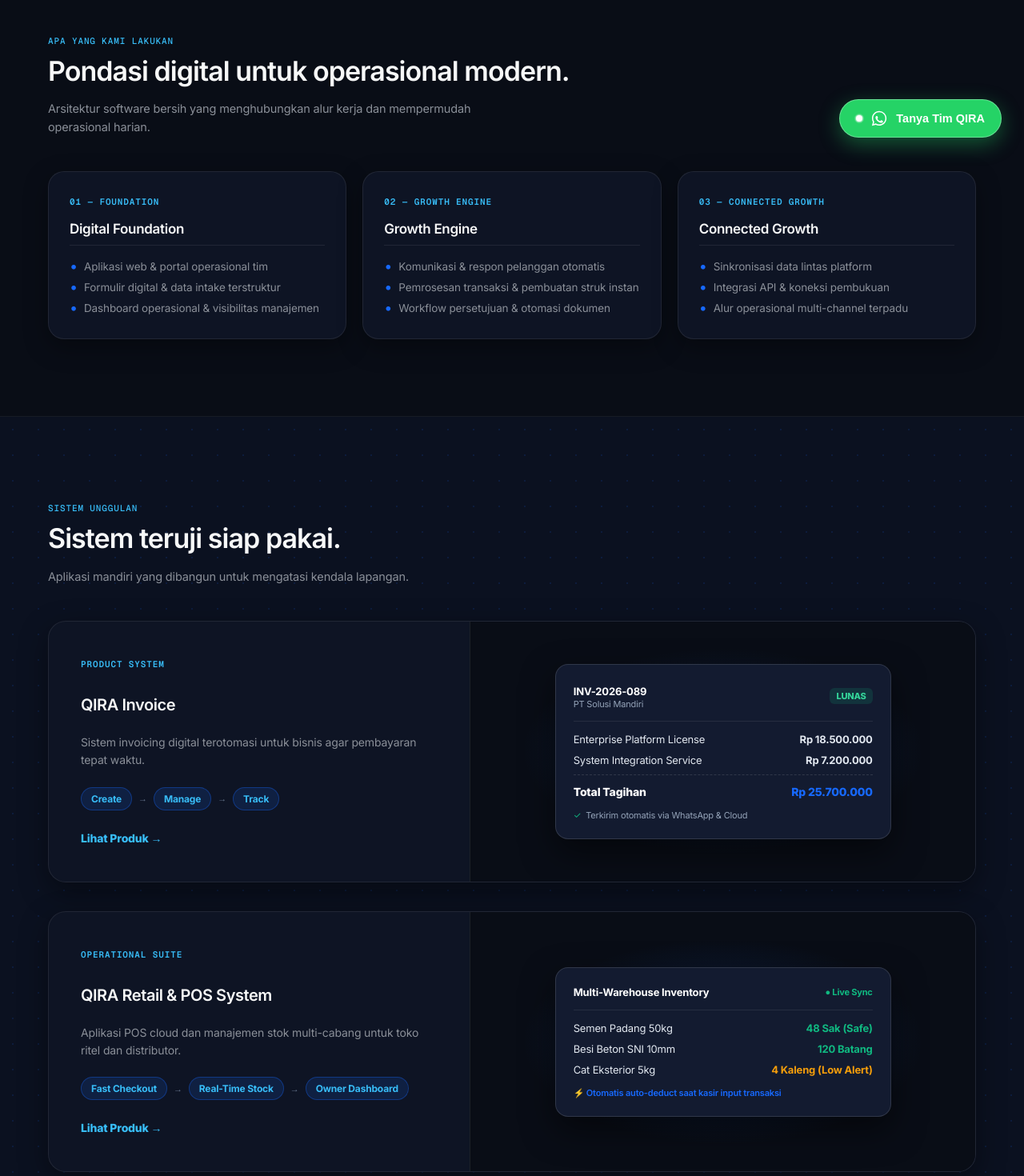
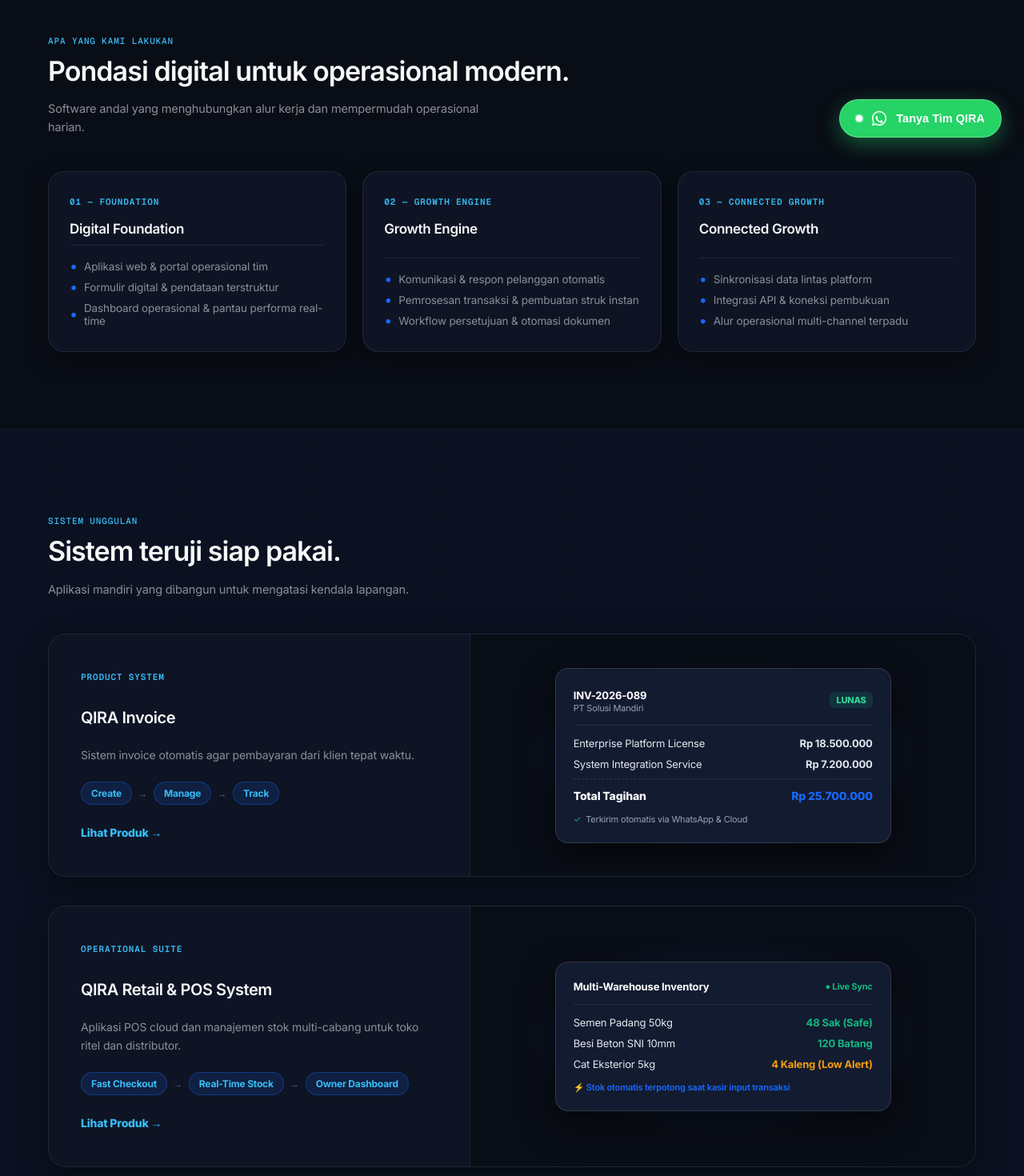
Before and after one commit to fransiskusmahendra/qira-platform, a Next.js app in the folder apps/public-web/: page / in a window 1280 px wide. Shown: the part 600-2070 px from the top of the page at 80% size. Built offline with nearby package versions, Linux system fonts and the light colour scheme.

Commit message:
refactor(copy): polish Indonesian phrasing for natural business clarity and flow

```diff
--- a/apps/public-web/app/_components/HomePageClient.tsx
+++ b/apps/public-web/app/_components/HomePageClient.tsx
@@ -73,7 +73,7 @@ export function HomePageClient() {
               <p className={styles.sectionLead}>
                 {isEn
                   ? "Clean software architecture connecting daily workflows with operational clarity."
-                  : "Arsitektur software bersih yang menghubungkan alur kerja dan mempermudah operasional harian."}
+                  : "Software andal yang menghubungkan alur kerja dan mempermudah operasional harian."}
               </p>
             </div>
 
@@ -86,8 +86,8 @@ export function HomePageClient() {
                 </div>
                 <ul className={styles.featureList}>
                   <li>{isEn ? "Web applications & internal tools" : "Aplikasi web & portal operasional tim"}</li>
-                  <li>{isEn ? "Structured digital forms & data intake" : "Formulir digital & data intake terstruktur"}</li>
-                  <li>{isEn ? "Operational dashboards & management visibility" : "Dashboard operasional & visibilitas manajemen"}</li>
+                  <li>{isEn ? "Structured digital forms & data intake" : "Formulir digital & pendataan terstruktur"}</li>
+                  <li>{isEn ? "Operational dashboards & management visibility" : "Dashboard operasional & pantau performa real-time"}</li>
                 </ul>
               </div>
 
@@ -146,7 +146,7 @@ export function HomePageClient() {
                   <p>
                     {isEn
                       ? "Automated digital invoicing built for growing businesses to get paid on time."
-                      : "Sistem invoicing digital terotomasi untuk bisnis agar pembayaran tepat waktu."}
+                      : "Sistem invoice otomatis agar pembayaran dari klien tepat waktu."}
                   </p>
 
                   <div className={styles.flowPills}>
@@ -243,7 +243,7 @@ export function HomePageClient() {
                       <strong style={{ color: "#f59e0b" }}>4 Kaleng (Low Alert)</strong>
                     </div>
                     <div className={styles.appCardMeta} style={{ color: "var(--blue)", fontWeight: 600 }}>
-                      ⚡ {isEn ? "Auto-deducts instantly on cashier register" : "Otomatis auto-deduct saat kasir input transaksi"}
+                      ⚡ {isEn ? "Auto-deducts instantly on cashier register" : "Stok otomatis terpotong saat kasir input transaksi"}
                     </div>
                   </div>
                 </div>
```
Also changed, not shown: apps/public-web/app/harga/_components/PricingPageClient.tsx (+6 -6 lines).
